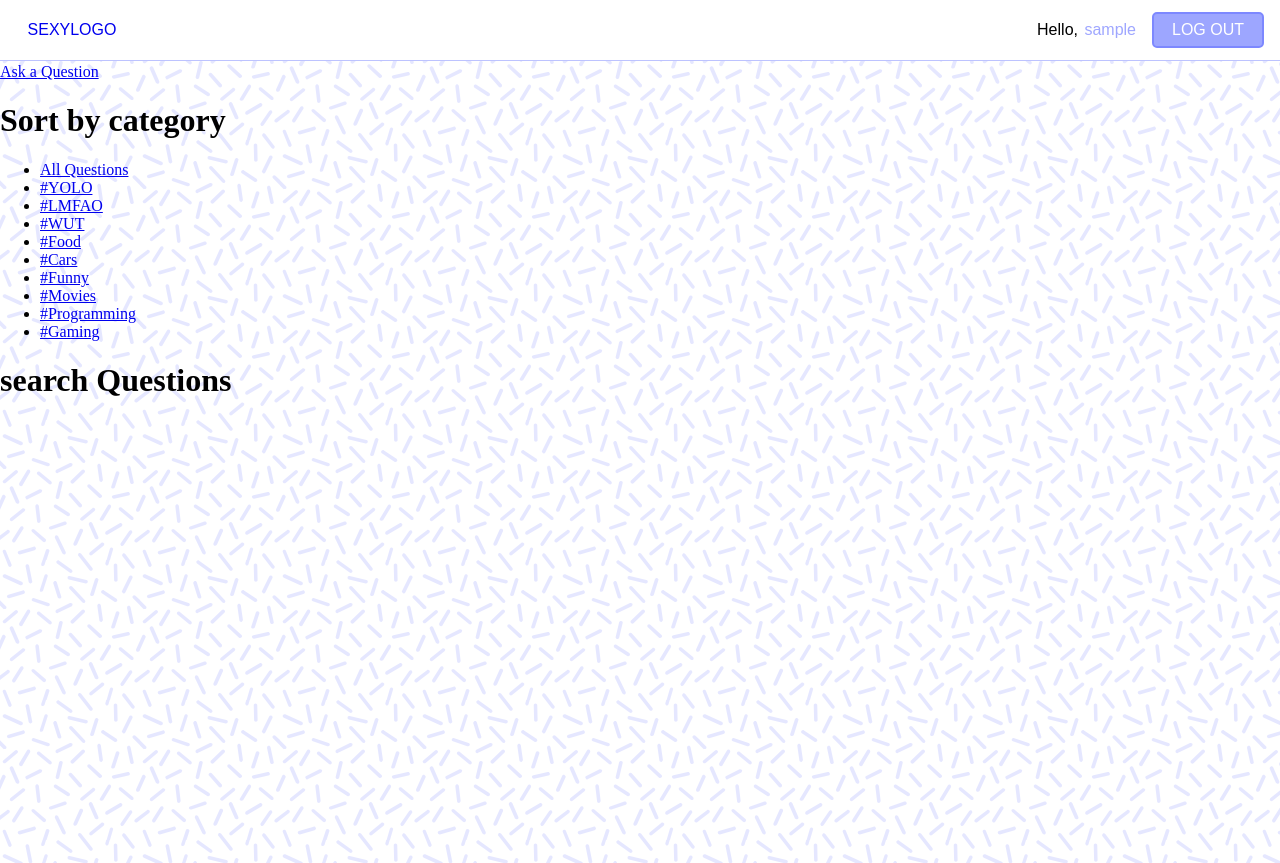
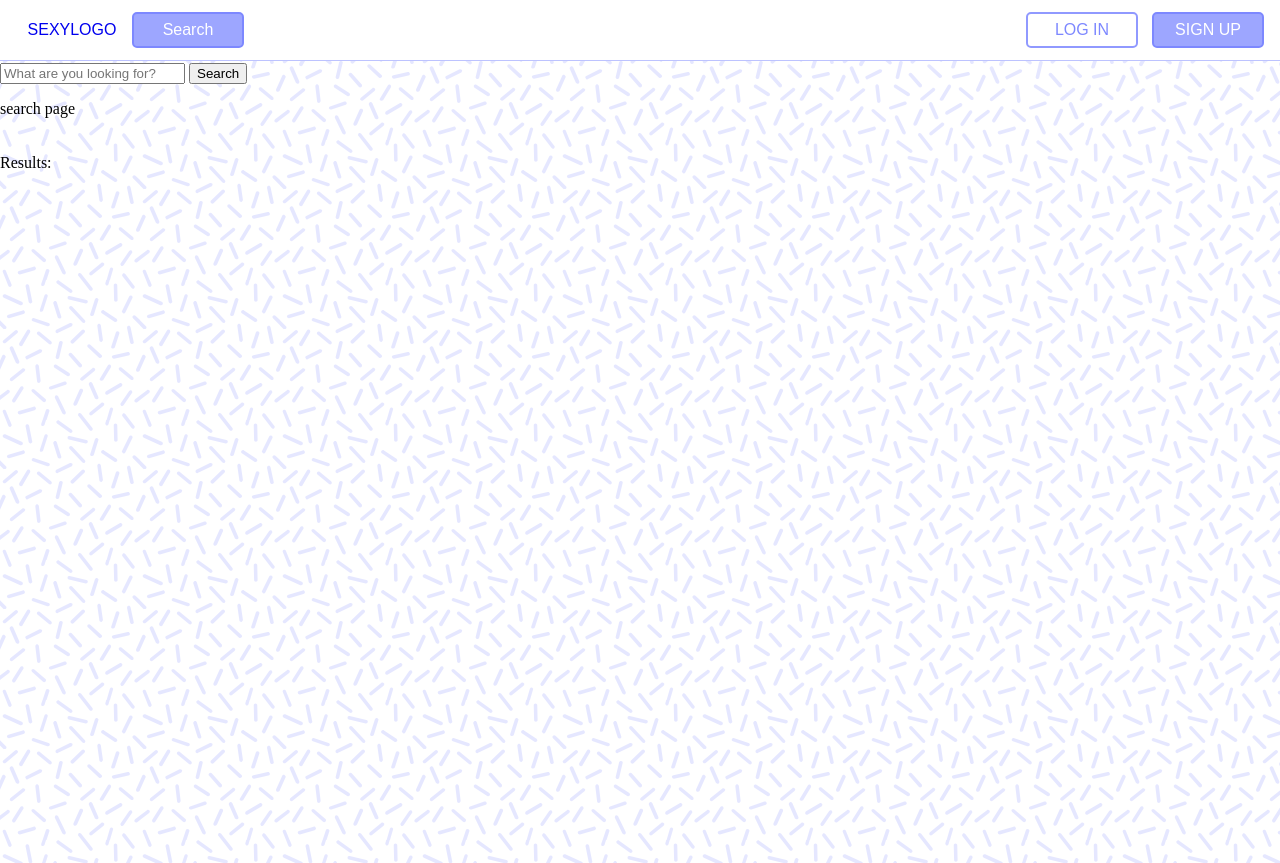
Before and after one commit to timothyong/cs411final, a Flask app: page /search in a window 1280 px wide. Run offline with Flask 2, Linux system fonts and the light colour scheme; the visitor is signed in with stand-in values (Sample User, id 1); data that the repository does not hold is empty.

Commit message:
Search Bar
just tokenizes atm

```diff
--- a/app.py
+++ b/app.py
@@ -187,6 +187,19 @@
             dbutils.insertAnswer(calendar.timegm(time.gmtime()), answerText, qid, session['username'])
             return redirect(url_for("question", qid=qid))
 
+@app.route("/search", methods=["GET", "POST"])
+def search():
+    if request.method == "GET":
+        return render_template("search.html")
+    else:
+        searchString = request.form['searchfield'].encode('ascii', 'ignore').strip()
+        searchTokens = searchString.split(' ')
+        searchResults = searchTokens
+        return render_template("search.html", results=searchResults)
+
+
+
+
 
 @app.route("/vote/<aid>/<updown>")
 def vote(aid = None, updown = None):
--- a/templates/header.html
+++ b/templates/header.html
@@ -11,6 +11,9 @@
       <span class="logo">
         <a href="{{ url_for('forum', redirectTo='forum') }}">SEXYLOGO</a>
       </span>
+	  <span class="logo">
+        <a id="register" href="{{ url_for('search') }}">Search</a>
+	  </span>
     </div> <!-- navbar-logo -->
   </div> <!-- navbar-left -->
 
--- /dev/null
+++ b/templates/search.html
@@ -0,0 +1,20 @@
+{% include 'header.html' %}
+<body>
+	<form method="POST">
+		<input type="text" name="searchfield" placeholder="What are you looking for?">
+		<button type="submit" value="submit" name="button">Search</button>
+	</form>
+	search page
+</body>
+
+<br>
+<br>
+<br>
+Results:
+{% if results %}
+{% for x in results %}
+<div>
+	{{ x }}
+</div>
+{% endfor %}
+{% endif %}
```
Also changed, not shown: templates/searchresults.html (deleted, +0 -38 lines).
